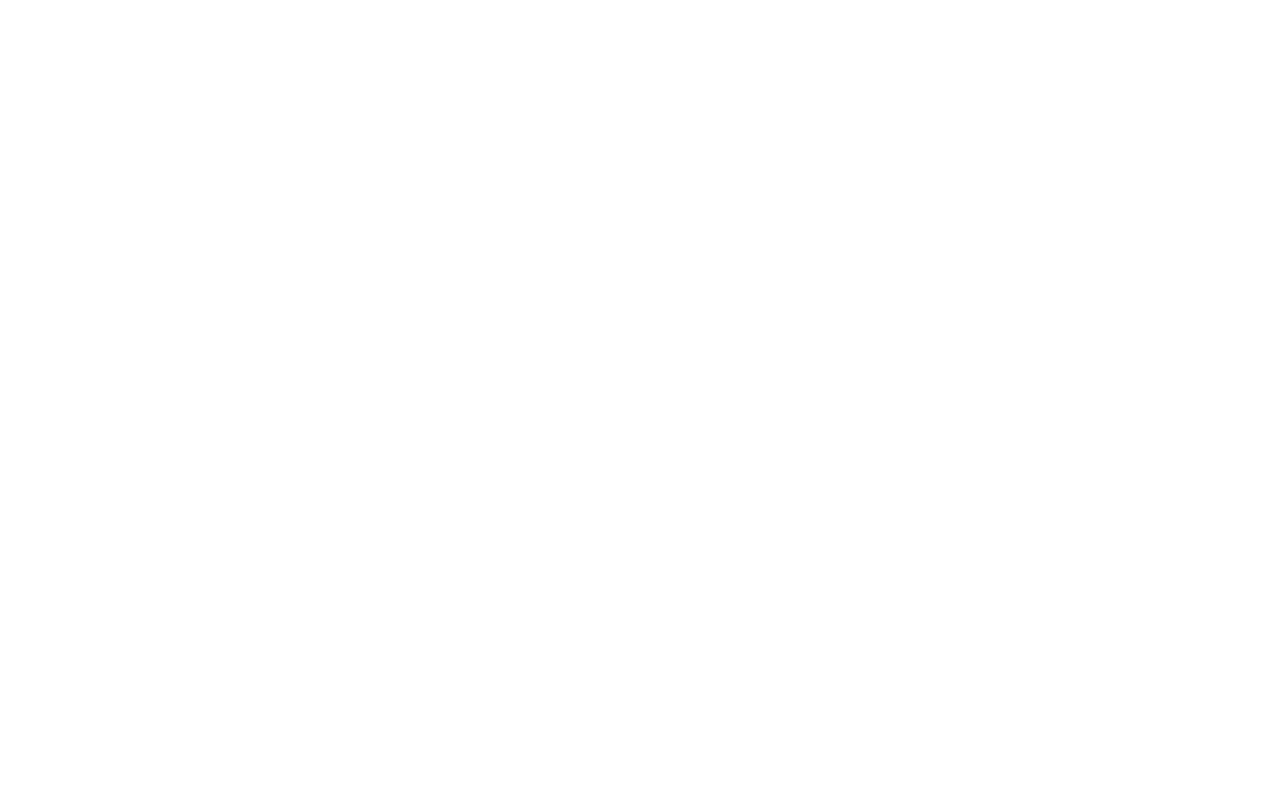
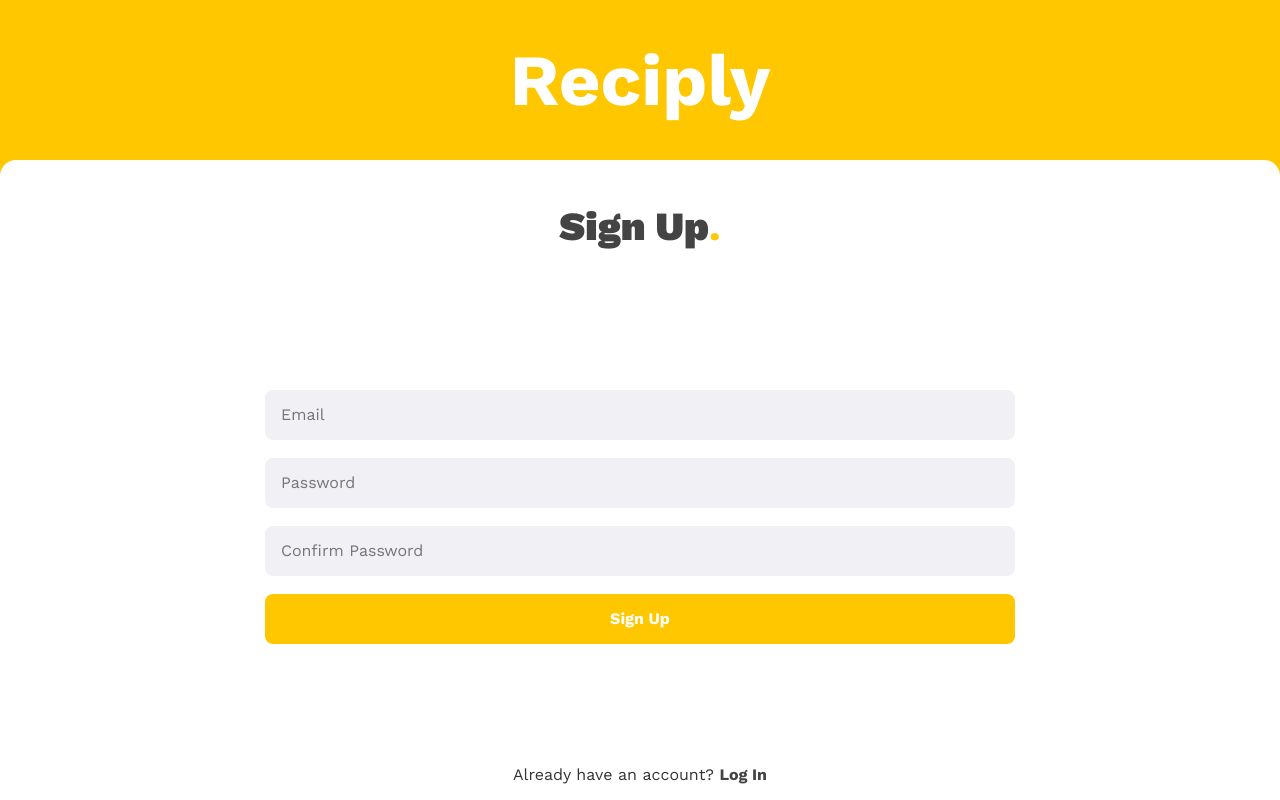
Before and after one commit to tobias290/Reciply, a Svelte app: page / in a window 1280 px wide. Built offline with nearby package versions, Linux system fonts and the light colour scheme.

Commit message:
Added basic sign up component.

```diff
--- a/package.json
+++ b/package.json
@@ -5,7 +5,7 @@
   "scripts": {
     "build": "rollup -c",
     "dev": "rollup -c -w",
-    "start": "sirv public --no-clear"
+    "start": "sirv public --no-clear --host"
   },
   "devDependencies": {
     "@rollup/plugin-commonjs": "^17.0.0",
--- a/public/index.html
+++ b/public/index.html
@@ -13,6 +13,15 @@
 	<link rel="stylesheet" href="/build/bundle.css">
 
 	<script defer src="/build/bundle.js"></script>
+
+	<style>
+		html, body {
+			height: 100%;
+			margin: 0;
+			padding: 0;
+			width: 100%;
+		}
+	</style>
 </head>
 
 <body>
--- /dev/null
+++ b/src/css/_bootstrap.scss
@@ -0,0 +1,35 @@
+@import "variables";
+@import "functions";
+@import "mixins";
+
+.title {
+    color: $color-grey;
+    font-size: 2.5rem;
+    font-weight: 900;
+
+    &::after {
+        color: $color-primary;
+        content: ".";
+        font-weight: bold;
+
+    }
+
+    &--center {
+        text-align: center;
+    }
+}
+
+.button {
+    background: $color-primary;
+    border: none;
+    border-radius: 8px;
+    color: $color-white;
+    cursor: pointer;
+    height: 50px;
+    font-weight: bold;
+
+
+    &:hover, &:focus {
+        background: shade($color-primary, 5%);
+    }
+}
--- /dev/null
+++ b/src/css/_forms.scss
@@ -0,0 +1,23 @@
+.form {
+    @include flex($direction: column, $gap: 10px);
+
+    max-width: 750px;
+    width: 100%;
+
+    &__input {
+        background: $color-white-dark;
+        border-radius: 8px;
+        border: none;
+        height: 50px;
+        font-size: 1rem;
+        padding-left: 1rem;
+        width: 100%;
+    }
+
+    &__submit {
+        @extend .button;
+
+        width: 100%;
+        -webkit-appearance: none;
+    }
+}
--- /dev/null
+++ b/src/css/_functions.scss
@@ -0,0 +1,7 @@
+@function tint($color, $percentage) {
+    @return mix(white, $color, $percentage);
+}
+
+@function shade($color, $percentage) {
+    @return mix(black, $color, $percentage);
+}
--- /dev/null
+++ b/src/css/_mixins.scss
@@ -0,0 +1,88 @@
+@mixin center($margin: auto) {
+    left: 0;
+    margin: $margin;
+    right: 0;
+}
+
+@mixin flex ($align: initial, $justify: initial, $direction: initial, $wrap: initial, $inline: false, $center: false, $gap: initial) {
+    align-items: if($center, center, $align);
+    display: if($inline, inline-flex, flex);
+    flex-direction: $direction;
+    flex-wrap: $wrap;
+    gap: $gap;
+    justify-content: if($center, center, $justify);
+}
+
+@mixin grid($grid-columns-width, $repeat: auto-fill, $gap: 25px) {
+    align-items: center;
+    display: grid;
+    gap: $gap;
+    grid-template-columns: repeat($repeat, $grid-columns-width);
+    justify-content: space-evenly;
+    width: 100%;
+}
+
+@mixin page-under-previous($padding: 30px) {
+    margin-top: -30px;
+    overflow: hidden;
+    padding-top: $padding;
+}
+
+@mixin page-over-next($border-radius, $z-index: 1) {
+    border-radius: $border-radius;
+    position: relative;
+    z-index: $z-index;
+}
+
+@mixin touchscreen($is-touchscreen: false) {
+    @if $is-touchscreen {
+        @media (hover: hover) {
+            @content
+        }
+    } @else {
+        @media (hover: none) {
+            @content
+        }
+    }
+}
+
+@mixin media($screen-size: 700px, $height: false) {
+    @if($height) {
+        @media only screen and (max-height: $screen-size) {
+            @content;
+        }
+    } @else {
+        @media only screen and (max-width: $screen-size) {
+            @content;
+        }
+    }
+}
+
+@mixin scroll-bar($background-color, $scrollbar-color, $small: false) {
+    $scrollbar-width: if($small, 5px, 20px);
+    $scrollbar-border-width: if($small, 2px, 8px);
+    $scrollbar-border-width-hover: if($small, 1px, 6px);
+
+    &::-webkit-scrollbar {
+        background: $background-color;
+        height: $scrollbar-width;
+        width: $scrollbar-width;
+    }
+
+    &::-webkit-scrollbar-thumb {
+        background: $scrollbar-color;
+        border-radius: 50px;
+        border: $scrollbar-border-width solid $background-color;
+
+        &:hover {
+            border-width: $scrollbar-border-width-hover;
+        }
+    }
+}
+
+@mixin user-select($value) {
+    -moz-user-select: $value;
+    -webkit-user-select: $value;
+    -ms-user-select: $value;
+    user-select: $value;
+}
--- a/src/css/_variables.scss
+++ b/src/css/_variables.scss
@@ -1,4 +1,16 @@
 /// Colors
+
+$color-primary: #FFC700;
+$color-white: #FFF;
+$color-white-dark: #F1F1F5;
+$color-black: #000;
+$color-grey: #444;
+$color-green: #43DD5C;
+$color-red: #DD4343;
+
+
+$color-success: $color-green;
+$color-error: $color-red;
 
 
 /// Fonts
--- a/src/pages/App.svelte
+++ b/src/pages/App.svelte
@@ -1,15 +1,52 @@
 <script>
+    import SignUp from "./SignUp.svelte";
 
 </script>
 
+<header class="header">
+    <h1 class="app-title">Reciply</h1>
+</header>
 <main>
-
+    <SignUp />
 </main>
 
+
 <style lang="scss">
-	@import "../css/variables";
+	@import "../css/bootstrap";
 
 	* {
 		font-family: $font-primary;
 	}
+
+    :global(body) {
+        @include flex($direction: column);
+
+        background: $color-primary;
+    }
+
+    .header {
+        @include flex($center: true);
+
+        box-sizing: border-box;
+        height: 190px;
+        padding-bottom: 30px;
+    }
+
+    .app-title {
+        color: $color-white;
+        font-size: 4.5rem;
+
+        :global(&) {
+            font-family: $font-title;
+        }
+    }
+
+    main {
+        background: $color-white;
+        border-radius: 16px 16px 0 0;
+        box-sizing: border-box;
+        flex-grow: 1;
+        margin-top: -30px;
+        padding: 1rem;
+    }
 </style>
--- /dev/null
+++ b/src/pages/SignUp.svelte
@@ -0,0 +1,63 @@
+<script>
+
+</script>
+
+<div class="sign-up">
+    <h1 class="title title--center">Sign Up</h1>
+
+    <form class="form">
+        <input
+            class="form__input"
+            type="text"
+            name="email"
+            placeholder="Email"
+        />
+        <input
+            class="form__input"
+            type="password"
+            name="password"
+            placeholder="Password"
+        />
+        <input
+            class="form__input"
+            type="password"
+            name="confirm_password"
+            placeholder="Confirm Password"
+        />
+
+        <input class="form__submit" type="submit" value="Sign Up" />
+    </form>
+
+    <div class="options">
+        <span>Already have an account? <a>Log In</a></span>
+    </div>
+</div>
+
+<style lang="scss">
+    @import "../css/bootstrap.scss";
+    @import "../css/forms.scss";
+
+    .sign-up {
+        @include flex($align: center, $justify: space-between, $direction: column);
+
+        height: 100%;
+    }
+
+    .form {
+        @include center;
+    }
+
+    .options {
+        a {
+            color: $color-grey;
+            cursor: pointer;
+            font-weight: bold;
+            transition: color .05s linear;
+
+            &:hover {
+                color: $color-primary;
+                text-decoration: none;
+            }
+        }
+    }
+</style>
```
